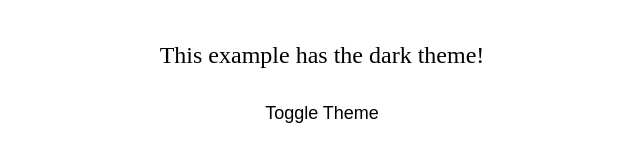
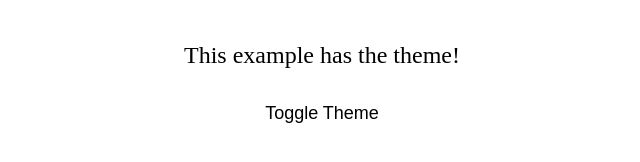
Before and after one commit to shravzzv/ODIN-creating-custom-themes-using-CSS-variables, a plain HTML site: page index.html in a window 1280 px wide. Shown: the whole page, without its empty margins (318-958 px from the left). Drawn offline with Linux system fonts and the light colour scheme.

Commit message:
fix: remove dark from span.theme-name

```diff
--- a/index.html
+++ b/index.html
@@ -9,7 +9,7 @@
   </head>
   <body>
     <div class="container">
-      <p>This example has the <span class="theme-name">dark</span> theme!</p>
+      <p>This example has the <span class="theme-name"></span> theme!</p>
       <button class="theme-toggle">Toggle Theme</button>
     </div>
   </body>
```
